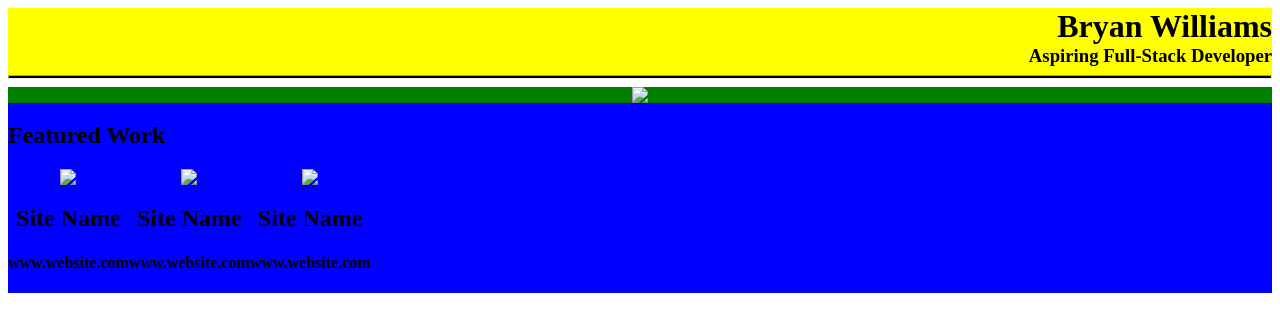
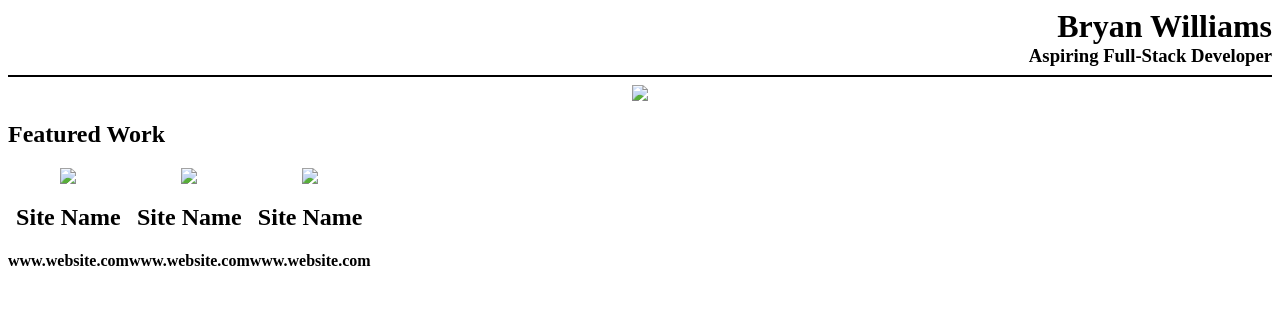
Before and after one commit to willimsbw/portfolio-site, a PHP site: page /portfolio.html in a window 1280 px wide. Shown: the top 332 px of the page. Run offline with PHP 8.4, Linux system fonts and the light colour scheme; some libraries are stand-ins or nearby versions.

Commit message:
removed background colors

```diff
--- a/css/main.css
+++ b/css/main.css
@@ -4,6 +4,7 @@
   display: flex;
   flex-wrap: wrap;
   font-size: 16px;
+  font-family: sans-serif;
 }
 
 img {
@@ -20,7 +21,6 @@
 
 .page-header {
   text-align: right;
-  background: yellow;
 }
 
 .name {
@@ -32,8 +32,9 @@
 }
 
 .header-divider {
-  height: 0.2%;
+  height: 0.3%;
   background: black;
+  border: 0 none;
 }
 
 /*
@@ -45,7 +46,6 @@
 */
 
 .hero-img-container {
-  background: green;
   text-align: center;
 }
 
@@ -58,7 +58,6 @@
 */
 
 .featured-work {
-  background: blue;
   min-width: 100%;
   display: flex;
   flex-wrap: wrap;
```
